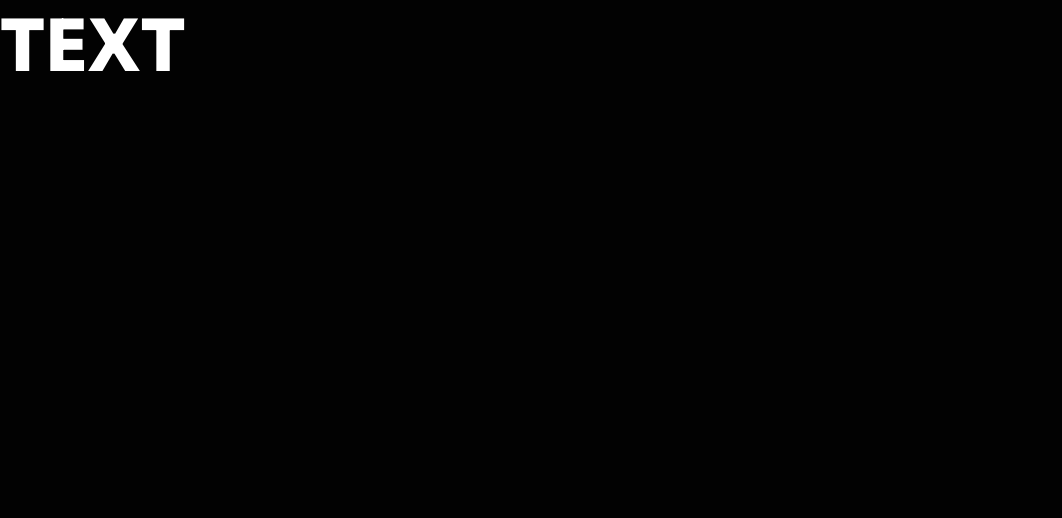
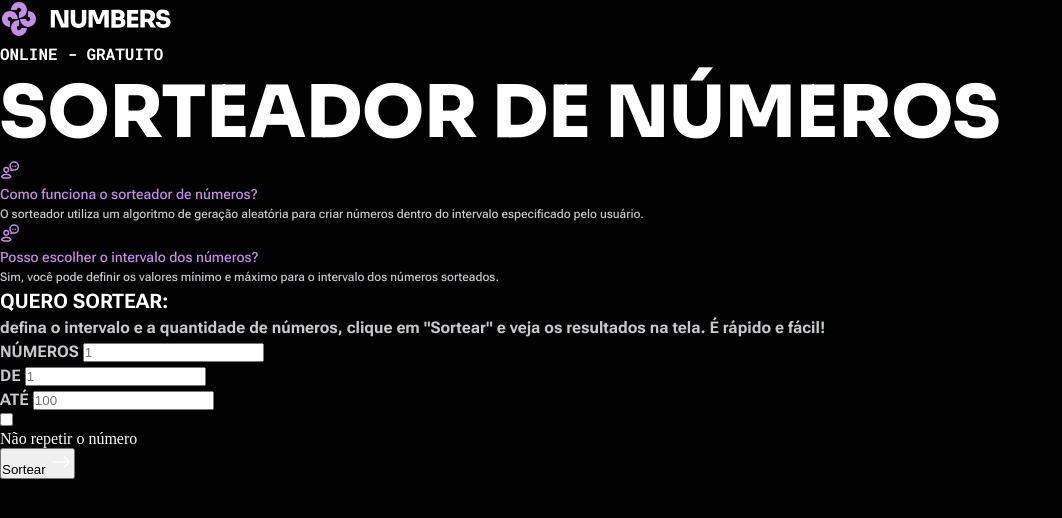
Before and after one commit to devDiogoamorim/draw-of-numbers, a plain HTML site: page index.html in a window 1280 px wide. Shown: the whole page, without its empty margins (0-1062 px from the left). Drawn offline with Linux system fonts and the light colour scheme.

Commit message:
Creating the HTML structure

```diff
--- a/index.html
+++ b/index.html
@@ -12,6 +12,79 @@
   <link rel="stylesheet" href="/styles/style.css">
 </head>
 <body>
-  <h1 class="d-large">Text</h1>
+  <div class="container">
+    <header>
+      <img src="/assets/logo.svg" alt="Numbers">
+    </header>
+    <main>
+      <div class="content-left">
+        <div class="title">
+          <span class="overline">Online - Gratuito</span>
+          <h1 class="d-large">Sorteador de números</h1>
+        </div>
+        <div class="description">
+          <div class="box">
+            <div class="icon-wrapper">
+              <img src="/assets/img/speech-bubble.svg" alt="íconde de um balão de fala">
+            </div>
+            <div class="text">
+              <h3 class="p-medium">Como funciona o sorteador de números?</h3>
+              <p class="p-small">
+                O sorteador utiliza um algoritmo de geração aleatória para criar
+                números dentro do intervalo especificado pelo usuário.
+              </p>
+            </div>
+          </div>
+          <div class="box">
+            <div class="icon-wrapper">
+              <img src="/assets/img/speech-bubble.svg" alt="íconde de um balão de fala">
+            </div>
+            <div class="text">
+              <h3 class="p-medium">Posso escolher o intervalo dos números?</h3>
+              <p class="p-small">
+                Sim, você pode definir os valores mínimo e máximo para
+                o intervalo dos números sorteados.
+              </p>
+            </div>
+          </div>
+        </div>
+      </div>
+      <div class="content-right">
+        <div class="tile">
+          <h2 class="label-large">Quero sortear:</h2>
+          <p class="p-large">
+            defina o intervalo e a quantidade de números, clique em "Sortear"
+            e veja os resultados na tela. É rápido e fácil!
+          </p>
+        </div>
+        <div class="input-group">
+          <div class="number-ranger">
+            <div class="input-wrapper">
+              <label for="quantity" class="label-medium">Números</label>
+              <input type="text" placeholder="1" id="quantity" maxlength="2">
+            </div>
+            <div class="input-wrapper">
+              <label for="min" class="label-medium">De</label>
+              <input type="text" placeholder="1" id="min" maxlength="3">
+            </div>
+            <div class="input-wrapper">
+              <label for="max" class="label-medium">Até</label>
+              <input type="text" placeholder="100" id="max" maxlength="3">
+            </div>
+          </div>
+          <div class="toggle-wrapper">
+            <div class="toggle">
+              <input type="checkbox" id="no-repeat">
+            </div>
+            <label for="no-repeat">Não repetir o número</label>
+          </div>
+        </div>
+        <button class="btn-primary">
+          Sortear
+          <img src="/assets/img/arrow.svg" alt="Ícone de seta">
+        </button>
+      </div>
+    </main>
+  </div>
 </body>
 </html>
--- a/styles/global.css
+++ b/styles/global.css
@@ -30,7 +30,8 @@
   --paragraph-large: 500 1rem/1.5 var(--font-family-roboto-flex);
   --paragraph-medium: 500 0.875rem/1.5 var(--font-family-roboto-flex);
   --paragraph-small: 500 0.75rem/1.5 var(--font-family-roboto-flex);
-  --label-medium: 700 1.25rem/1.5 var(--font-family-roboto-flex);
+  --label-large: 700 1.25rem/1.5 var(--font-family-roboto-flex);
+  --label-medium: 700 1rem/1.5 var(--font-family-roboto-flex);
   --paragraph-large: 700 1rem/1.5 var(--font-family-roboto-flex);
 }
 
@@ -62,18 +63,28 @@ body {
 
 .p-large {
   font: var(--paragraph-large);
+  color: var(--content-secondary);
 }
 
 .p-medium {
   font: var(--paragraph-medium);
+  color: var(--content-brand);
 }
 
 .p-small {
   font: var(--paragraph-small);
+  color: var(--content-secondary);
+}
+
+.label-large {
+  font: var(--label-large);
+  text-transform: uppercase;
 }
 
 .label-medium {
   font: var(--label-medium);
+  color: var(--content-secondary);
+  text-transform: uppercase;
 }
 
 .label-small {
```
Also changed, not shown: styles/style.css (line endings or trailing spaces).
